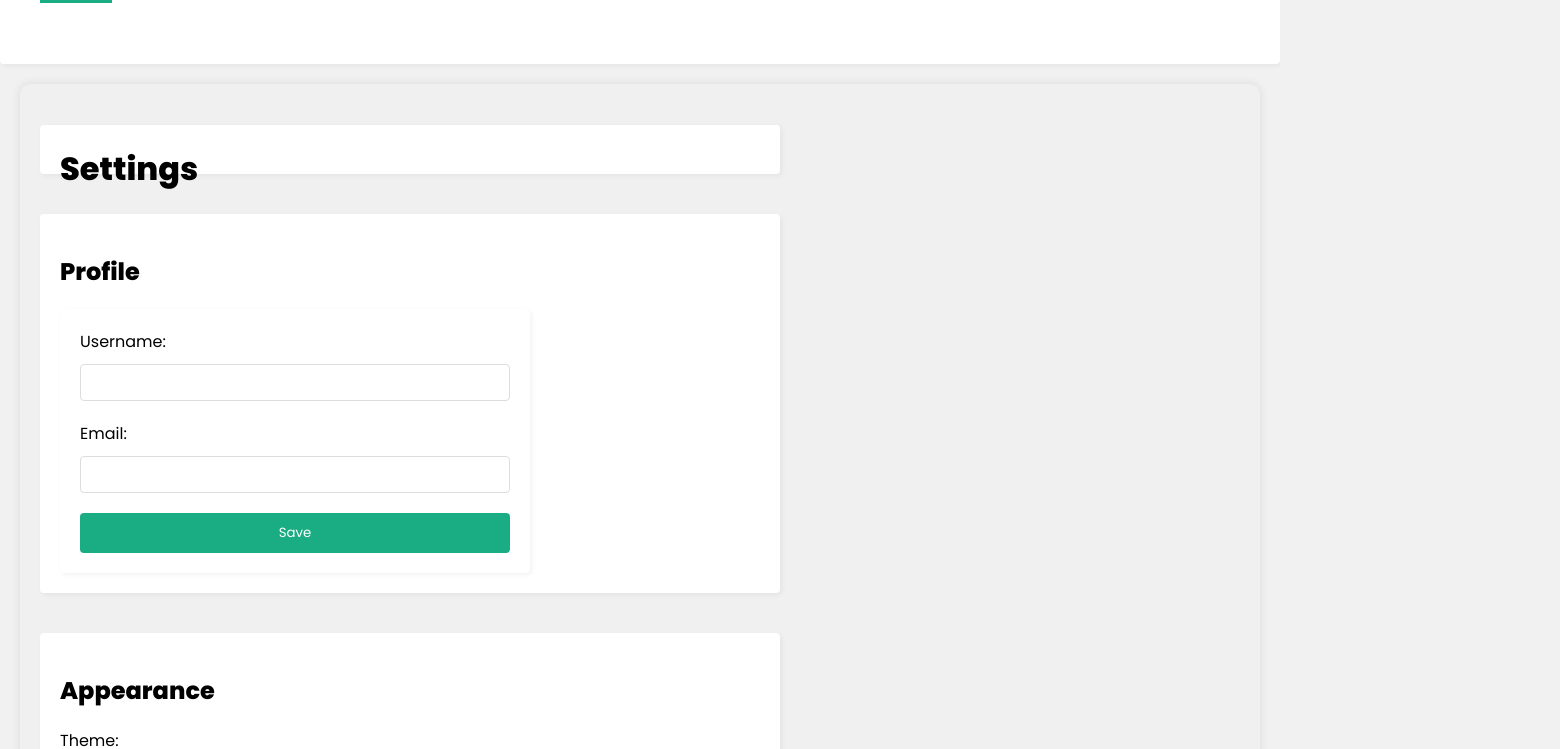
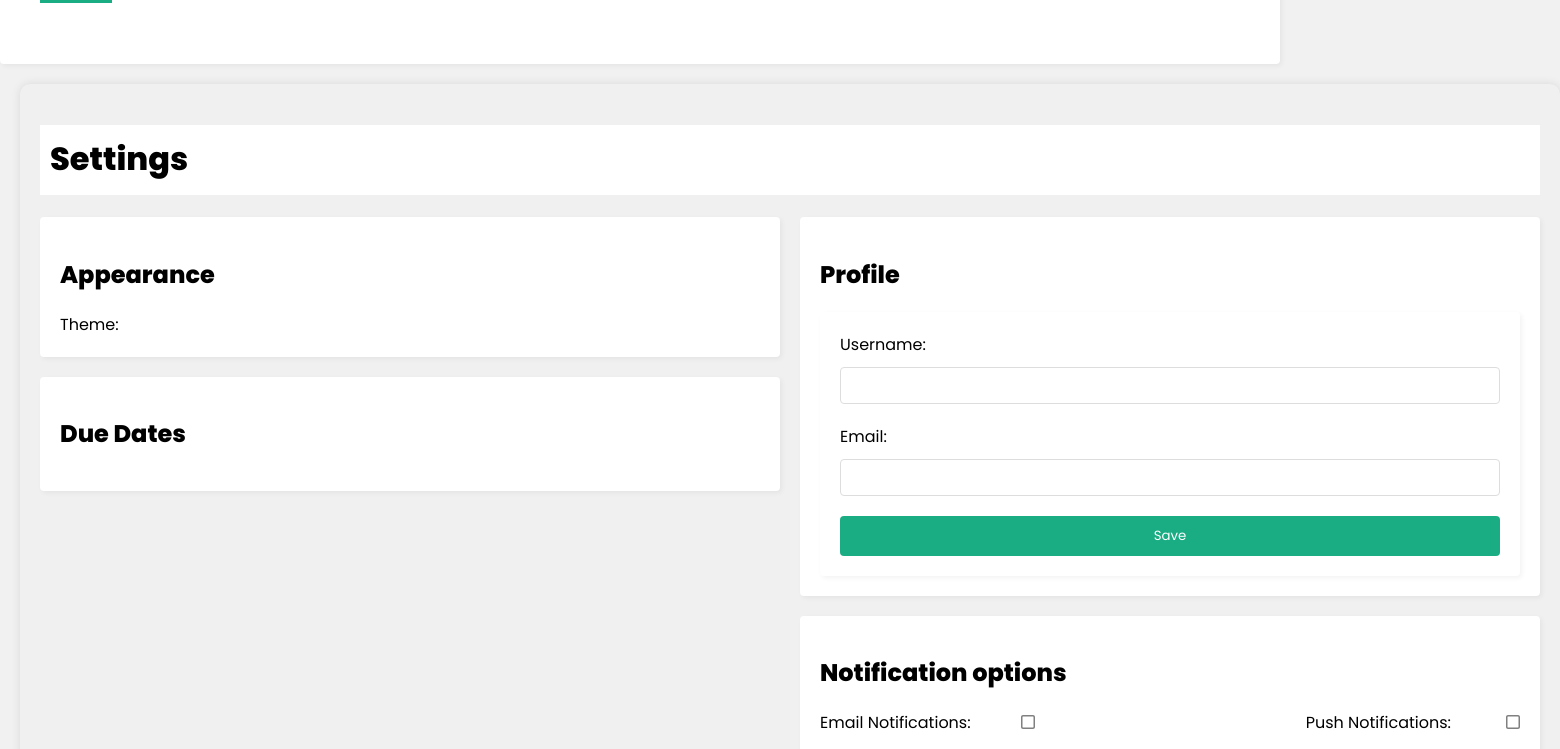
Before and after one commit to Themika/Task-Manager-App, a React (Create React App) app in the folder frontend/: page /settings in a window 1280 px wide. Shown: the part 107-856 px from the top of the page, 1560 px wide, since content can reach past the window. Built offline with nearby package versions, Linux system fonts and the light colour scheme.

Commit message:
Added better settings layout

```diff
--- a/frontend/src/index.css
+++ b/frontend/src/index.css
@@ -266,9 +266,42 @@ div.error {
   box-shadow: 0px 0px 10px rgba(0, 0, 0, 0.1);
 }
 
-
+.home-settings{
+  background-color: #f0f0f0;
+  padding: 20px;
+  border-radius: 10px;
+  box-shadow: 0px 0px 10px rgba(0, 0, 0, 0.1);
+  width: 1500px;
+}
 
 .email-checkbox{
   margin-right: 100px;
   color: var(--primary);
 }
+.settings-container {
+  display: flex;
+  justify-content: space-between;
+}
+
+.left-section {
+  flex: 3; /* Adjust as needed */
+}
+
+.right-section {
+  flex: 1; /* Adjust as needed */
+  margin-left: 20px;
+}
+.task-details-name {
+  background-color: white;
+  padding: 10px; /* Adjust as needed */
+  height: 50px;
+}
+.form-username{
+  width: auto;
+}
+.notifications {
+  display: flex;
+  flex-direction: row;
+  align-items: start;
+  justify-content: space-between;
+}
--- a/frontend/src/pages/settings.js
+++ b/frontend/src/pages/settings.js
@@ -16,24 +16,11 @@ const Settings = () => {
     setPushNotifications(!pushNotifications);
   };
   return (
-    <div className="home">
-      <h1 className="task-details">Settings</h1>
+    <div className="home-settings">
+      <h1 className="task-details-name">Settings</h1>
 
-      <section className="task-details">
-        <h2>Profile</h2>
-        <form>
-          <label>
-            Username:
-            <input type="text" name="username" />
-          </label>
-          <label>
-            Email:
-            <input type="email" name="email" />
-          </label>
-          <button type="submit">Save</button>
-        </form>
-      </section>
-
+      <div className="settings-container">
+        <div className="left-section">
           <section className="task-details">
             <h2>Appearance</h2>
             <label>
@@ -45,8 +32,30 @@ const Settings = () => {
             </label>
           </section>
 
+          {/* New section for displaying due dates */}
           <section className="task-details">
-        <h2>Notifications</h2>
+            <h2>Due Dates</h2>
+          </section>
+        </div>
+
+        <div className="right-section">
+          <section className="task-details">
+            <h2>Profile</h2>
+            <form className="form-username">
+              <label className="Username-Input-Form">
+                Username:
+                <input type="text" name="username" />
+              </label>
+              <label>
+                Email:
+                <input type="email" name="email" />
+              </label>
+              <button type="submit">Save</button>
+            </form>
+          </section>
+          <section className="task-details">
+            <h2 className="notification-options-h2">Notification options</h2>
+            <div className="notifications">
               <label>
                 Email Notifications:
                 <FontAwesomeIcon
@@ -65,12 +74,10 @@ const Settings = () => {
                   onClick={togglePushNotifications}
                 />
               </label>
+            </div>
           </section>
-
-      {/* New section for displaying due dates */}
-      <section className="task-details">
-        <h2>Due Dates</h2>
-      </section>
+        </div>
+      </div>
     </div>
   );
 };
```
Lines whose indentation alone changed are shown as unchanged.
